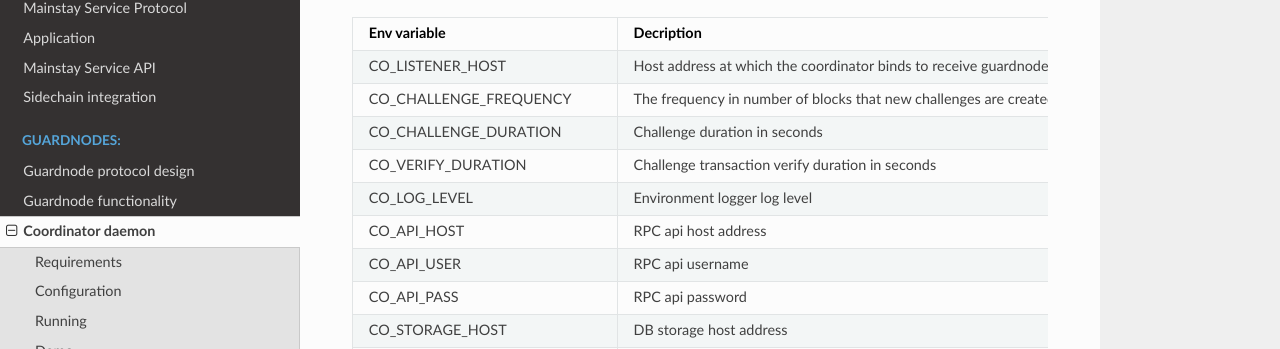
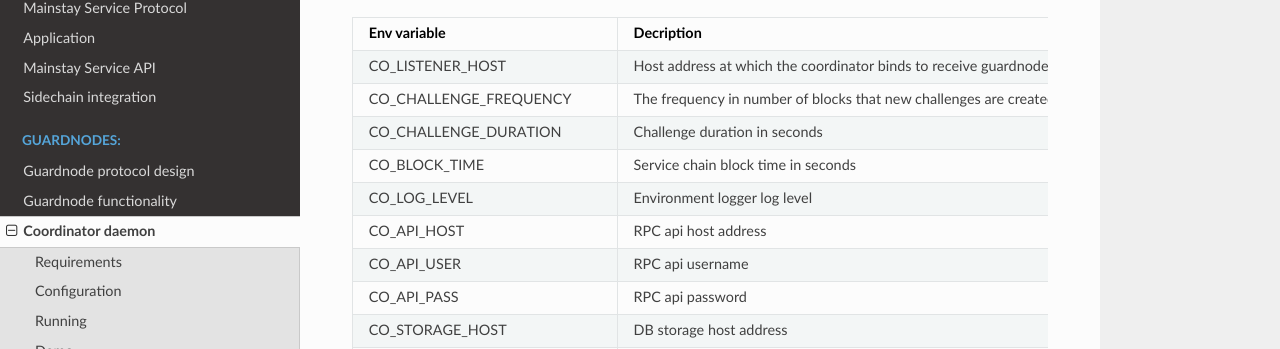
Before and after one commit to commerceblock/docs, a Sphinx documentation site: the page built from source/coordinator/index.rst, in a window 1280 px wide and 900 px high, scrolled down 681 px. Shown: the part 102-451 px from the top of the window. Built offline with Sphinx 7.4.7 and the Read the Docs theme 2.0.0, drawn with Linux system fonts in a browser that asks for light colours; pages that are not in the unit, such as notebooks, are missing from menus.

Commit message:
Remove coordinator verify duration config / add blocktime config

```diff
--- a/source/coordinator/index.rst
+++ b/source/coordinator/index.rst
@@ -34,7 +34,7 @@ Connection information for all services that the coordinator needs to interact w
 +-----------------------------+----------------------------------------------------------------------------+
 | CO_CHALLENGE_DURATION       | Challenge duration in seconds                                              |
 +-----------------------------+----------------------------------------------------------------------------+
-| CO_VERIFY_DURATION          | Challenge transaction verify duration in seconds                           |
+| CO_BLOCK_TIME               | Service chain block time in seconds                                        |
 +-----------------------------+----------------------------------------------------------------------------+
 | CO_LOG_LEVEL                | Environment logger log level                                               |
 +-----------------------------+----------------------------------------------------------------------------+
```
